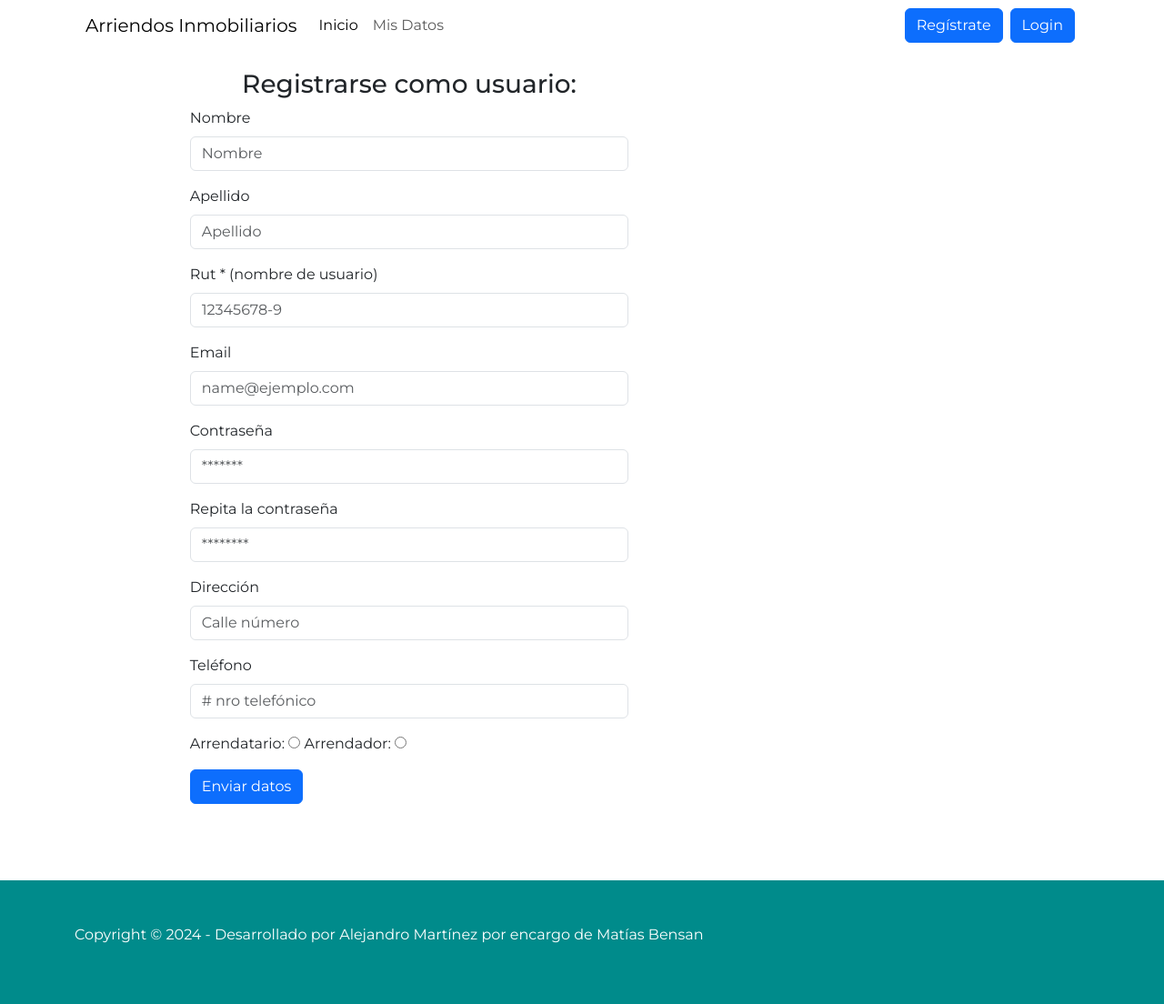
After one commit to janusreal/toktok, a Django app: page /nuevo_usuario/ in a window 1280 px wide. The commit adds this page. Shown: the whole page at 91% size. Run offline with Django 5.2, Linux system fonts and the light colour scheme.

Commit message:
Habilitación de formulario para crear usuario

```diff
--- a/main/templates/detalle_inmueble.html
+++ b/main/templates/detalle_inmueble.html
@@ -1,7 +1,7 @@
 {% extends 'base.html' %}
 {% load static %}
 {% load humanize %}
-{% load custom_filters %}
+{% load filtros %}
 {% block content %}
 
 <div class="container">
--- /dev/null
+++ b/main/templates/nuevo_usuario.html
@@ -0,0 +1,116 @@
+{% extends 'base.html' %}
+{% block content %}
+<div class="container">
+    <div class="row">
+
+        <div class="col-8">
+
+            <h3 class="text-center">Registrarse como usuario:</h3>
+
+            <div class="row justify-content-center">
+                <div class="col-8">
+
+                    <form action="/nuevo_usuario/" method="post">
+                        {% csrf_token %}
+
+                    {% for error in errores %}
+
+<div class="alert alert-danger" role="alert">
+    {{ error }}
+  </div>
+
+{% endfor %}
+
+                        <div class="mb-3">
+                            <label for="Nombre"
+                                class="form-label">Nombre</label>
+                            <input type="text" class="form-control"
+                                name="first_name"
+                                placeholder="Nombre"
+                                required>
+                        </div>
+
+                        <div class="mb-3">
+                            <label for="Nombre"
+                                class="form-label">Apellido</label>
+                            <input type="text" class="form-control"
+                                name="last_name"
+                                placeholder="Apellido"
+                                required>
+                        </div>
+
+                        <div class="mb-3">
+                            <label for="Rut"
+                                class="form-label">Rut * (nombre de usuario)</label>
+                            <input type="text" class="form-control"
+                                name="username"
+                                placeholder="12345678-9"
+                                required>
+                        </div>
+                        <div class="mb-3">
+                            <label for="email" class="form-label">Email</label>
+                            <input type="email" class="form-control"
+                                name="email"
+                                placeholder="name@ejemplo.com" required>
+                        </div>
+
+                        <div class="mb-3">
+                            <label for="password" class="form-label">Contraseña</label>
+                            <input type="password" class="form-control"
+                                name="password"
+                                placeholder="*******" required>
+                        </div>
+                        <div class="mb-3">
+                            <label for="password_confirm" class="form-label">Repita la contraseña</label>
+                            <input type="password" class="form-control"
+                                name="password_confirm"
+                                placeholder="********" required>
+                        </div>
+                        <div class="mb-3">
+                            <label for="direccion"
+                                class="form-label">Dirección</label>
+                            <input type="text" class="form-control"
+                                name="direccion"
+                                placeholder="Calle número" required>
+                        </div>
+                        <div class="mb-3">
+                            <label for="telefono"
+                                class="form-label">Teléfono</label>
+                            <input type="telefono" class="form-control"
+                                name="telefono"
+                                placeholder="# nro telefónico" required>
+                        </div>
+                        <div class="mb-3">
+                            Arrendatario:
+                            <input
+                                type="radio"
+                                name="rol"
+                                id="arrendatario"
+                                value="arrendatario"
+                                required>
+                            Arrendador:
+                            <input
+                                type="radio"
+                                name="rol"
+                                id="arrendador"
+                                value="arrendador"
+                                required>
+                        </div>
+                        <button type="submit"
+                            class="btn btn-primary mb-3">Enviar datos</button>
+
+                    </form>
+
+                </div>
+
+
+
+            </div>
+
+        </div>
+
+    </div>
+
+</div>
+
+{% endblock %}
--- a/main/templates/parts/navbar.html
+++ b/main/templates/parts/navbar.html
@@ -30,7 +30,7 @@
 
               {% else %}
               <a class="btn btn-primary mx-1"
-                href="#">Regístrate</a>
+                href="{% url 'nuevo_usuario' %}">Regístrate</a>
               <a href="#" class="btn btn-primary mx-1">Login</a>
               {% endif %}
             </div>
--- a/main/templatetags/filtros.py
+++ b/main/templatetags/filtros.py
@@ -10,3 +10,7 @@ def calcular_clase(tipo_mensaje):
     if tipo_mensaje == 'error':
         return 'danger'
     return tipo_mensaje
+
+@register.filter
+def format_number(value):
+    return f'{value:,}'.replace(',','.')
--- a/main/views.py
+++ b/main/views.py
@@ -5,8 +5,7 @@ from django.contrib import messages
 from django.contrib.auth import login
 from django.db.models import Q
 from main.models import Inmueble, Region, Comuna
-from main.services import editar_user_sin_password, cambiar_password, crear_inmueble as crear_inmueble_service, eliminar_inmueble as eliminar_inmueble_service, editar_inmueble as editar_inmueble_service
-from main.forms import InmuebleForm
+from main.services import editar_user_sin_password, crear_user, cambiar_password, crear_inmueble as crear_inmueble_service, eliminar_inmueble as eliminar_inmueble_service, editar_inmueble as editar_inmueble_service
 
 @login_required
 def home(req):
@@ -24,6 +23,39 @@ def home(req):
         'inmuebles':inmuebles
     }
     return render(req, 'home.html',context)
+
+
+def nuevo_usuario(req):
+    if req.method == 'POST':
+        username = req.POST["username"]
+        first_name = req.POST["first_name"]
+        last_name = req.POST["last_name"]
+        email = req.POST["email"]
+        password = req.POST["password"]
+        password_confirm = req.POST["password_confirm"]
+        direccion = req.POST["direccion"]
+        rol = req.POST["rol"]
+        telefono = req.POST["telefono"]
+        crear_user(req,username,first_name,last_name,email,password,password_confirm,direccion,rol,telefono)
+        if crear_user:
+            return redirect('/accounts/login')
+        return render(req,'nuevo_usuario.html',{
+            'username':username,
+            'first_name':first_name,
+            'last_name':last_name,
+            'email':email,
+            'direcion':direccion,
+            'rol':rol,
+            'telefono':telefono
+
+        })
+    else:
+        return render(req,'nuevo_usuario.html')
+
+    return redirect('login')
+
+
+
 
 def filtrar_inmuebles(region_cod, comuna_cod, palabra):
 
--- a/toktok/urls.py
+++ b/toktok/urls.py
@@ -16,13 +16,14 @@ Including another URLconf
 """
 from django.contrib import admin
 from django.urls import path,include
-from main.views import home, detalle_inmueble, editar_inmueble, nuevo_inmueble, change_password, solo_arrendadores, solo_arrendatarios,profile, edit_user, crear_inmueble,eliminar_inmueble
+from main.views import home, nuevo_usuario, detalle_inmueble, editar_inmueble, nuevo_inmueble, change_password, solo_arrendadores, solo_arrendatarios,profile, edit_user, crear_inmueble,eliminar_inmueble
 
 urlpatterns = [
     path('admin/', admin.site.urls),
     path('accounts/',include('django.contrib.auth.urls')),
     path('', home, name="home"),
     path('accounts/profile/', profile, name='profile'),
+    path('nuevo_usuario/', nuevo_usuario, name="nuevo_usuario"),
     path('edit-user/', edit_user, name="edit_user"),
     path('accounts/change-pass/', change_password, name="change_password"),
     path('arrendadores/', solo_arrendadores, name='solo_arrendadores'),
```
Also changed, not shown: main/services.py (+10 -6 lines), main/templatetags/custom_filters.py (deleted, +0 -7 lines).
